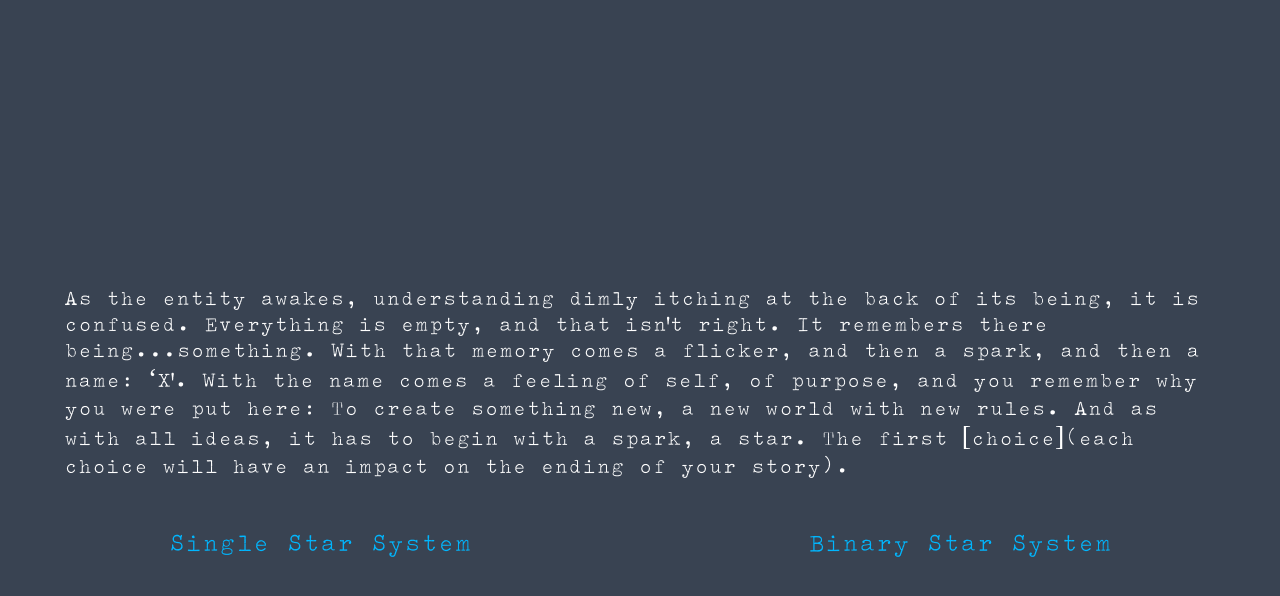
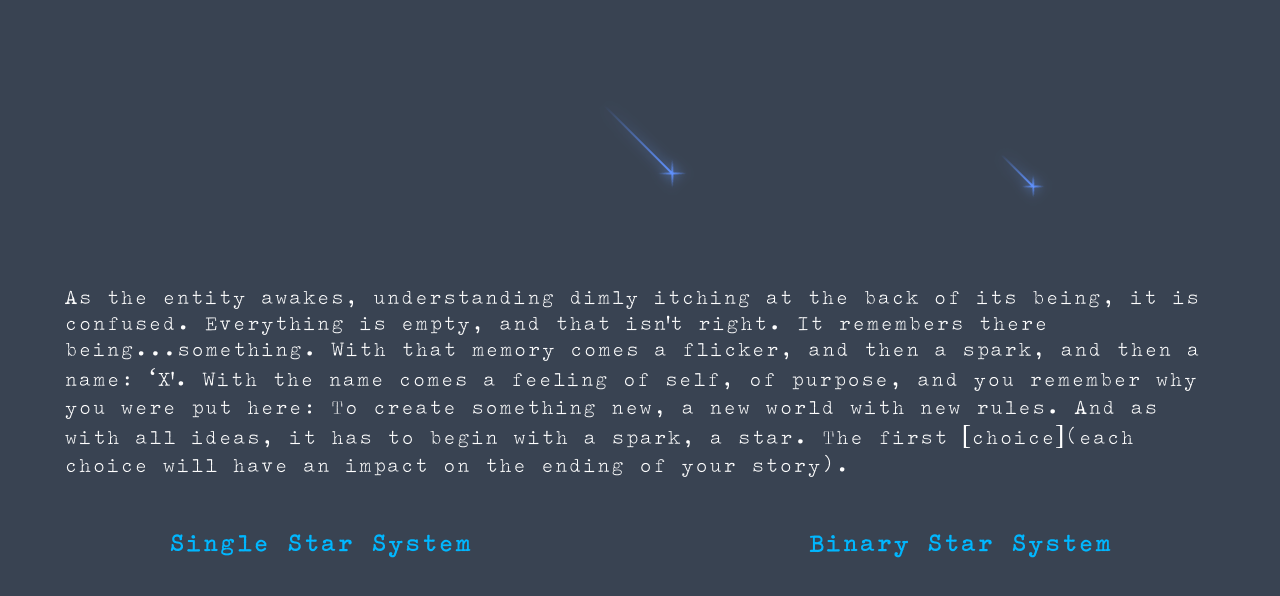
Before and after one commit to Yasmojam/GGJ2022, a React (Create React App) app: page / in a window 1280 px wide. Shown: the top 596 px of the page. Built offline with nearby package versions, Linux system fonts and the light colour scheme; the HTML template or start-up script is replaced by a standard one.

Commit message:
Add stars, style tooltips

```diff
--- a/defaults.scss
+++ b/defaults.scss
@@ -1,3 +1,6 @@
 // _base.scss
 $font-stack: Helvetica, sans-serif;
 $primary-color: #333333;
+
+$link-color: #00b7ff;
+$link-hover-color: #a2e5ff;
--- a/src/App.tsx
+++ b/src/App.tsx
@@ -11,6 +11,17 @@ function App() {
 
   return (
       <div className="App">
+        <div className="night">
+          <div className="shooting_star"></div>
+          <div className="shooting_star"></div>
+          <div className="shooting_star"></div>
+          <div className="shooting_star"></div>
+          <div className="shooting_star"></div>
+          <div className="shooting_star"></div>
+          <div className="shooting_star"></div>
+        </div>
+
+
         <NarrativeText text={gameState.currentPassage?.text} />
 
         <div className="LinksContainer">
--- a/src/components/Link/Link.scss
+++ b/src/components/Link/Link.scss
@@ -5,8 +5,9 @@
   justify-content: center;
   font-family: "Splendid66";
   cursor: pointer;
-  color: #00b7ff;
+  color: defaults.$link-color;
   font-size: larger;
+  font-weight: bold;
   padding: .25rem .5rem;
 }
 
@@ -17,5 +18,5 @@
 }
 
 .Link:hover {
-  color: #a2e5ff;
+  color: defaults.$link-hover-color;
 }
--- a/src/components/NarrativeText/NarrativeText.scss
+++ b/src/components/NarrativeText/NarrativeText.scss
@@ -1,6 +1,42 @@
+@use "defaults";
+
 .NarrativeText {
   display: flex;
   justify-content: center;
   align-items: center;
   padding: 1rem 4rem;
 }
+
+
+.tooltip {
+  color: defaults.$link-color;
+  cursor: pointer;
+  font-weight: bold;
+}
+
+.tooltip:hover {
+  color: defaults.$link-hover-color;
+}
+
+.tooltip-overlay {
+  // background-color: black;
+}
+
+.rc-tooltip {
+  opacity: 1 !important;
+}
+
+.rc-tooltip-inner {
+  // background-color:  !important;
+  font-size: 1.75rem;
+  line-height: normal;
+  border-radius: 8px !important;
+  text-align: center !important;
+  background-color: #222 !important;
+  // border: none !important;
+  color: white !important;
+  // font-weight: bold;
+  min-height: none;
+  min-width: none;
+  max-width: 25rem;
+}
--- a/src/components/NarrativeText/NarrativeText.tsx
+++ b/src/components/NarrativeText/NarrativeText.tsx
@@ -18,10 +18,14 @@ const NarrativeText = ({ text }: NarrativeTextProps) => {
           a: (props: any) => (
             <Tooltip
               placement="top"
-              overlay={props.href}
+              overlay={
+                <div className="tooltip-overlay">
+                  {props.href.replace(/_/g, ' ')}
+                </div>
+              }
               arrowContent={<div className="rc-tooltip-arrow-inner"></div>}
             >
-              <a href="#">{props.children}</a>
+              <span className="tooltip">{props.children}</span>
             </Tooltip>
           ),
         }}
--- a/src/index.css
+++ /dev/null
@@ -1,36 +0,0 @@
-body {
-    margin: 0;
-    font-family: "Splendid66", -apple-system, BlinkMacSystemFont, 'Segoe UI', 'Roboto', 'Oxygen',
-        'Ubuntu', 'Cantarell', 'Fira Sans', 'Droid Sans', 'Helvetica Neue',
-        sans-serif;
-    -webkit-font-smoothing: antialiased;
-    -moz-osx-font-smoothing: grayscale;
-}
-
-* {
-    font-family: "Splendid66";
-}
-
-code {
-    font-family: source-code-pro, Menlo, Monaco, Consolas, 'Courier New',
-        monospace;
-}
-
-@font-face {
-    font-family: "Splendid66";
-    src: url("./fonts/Splendid66/SplendidN.ttf") format("truetype");
-    font-weight: normal;
-}
-
-@font-face {
-    font-family: "Splendid66";
-    src: url("./fonts/Splendid66/SplendidB.ttf") format("truetype");
-    font-weight: bold;
-}
-
-@font-face {
-    font-family: "Splendid66";
-    src: url("./fonts/Splendid66/SplendidI.ttf") format("truetype");
-    font-weight: normal;
-    font-style: italic;
-}
--- a/src/index.js
+++ b/src/index.js
@@ -1,6 +1,6 @@
 import React from "react";
 import ReactDOM from "react-dom";
-import "./index.css";
+import "./index.scss";
 import App from "./App";
 import reportWebVitals from "./reportWebVitals";
 import {GameProvider} from "../src/context/GameContext";
--- /dev/null
+++ b/src/index.scss
@@ -0,0 +1,155 @@
+body {
+    margin: 0;
+    font-family: "Splendid66", -apple-system, BlinkMacSystemFont, 'Segoe UI', 'Roboto', 'Oxygen',
+        'Ubuntu', 'Cantarell', 'Fira Sans', 'Droid Sans', 'Helvetica Neue',
+        sans-serif;
+    -webkit-font-smoothing: antialiased;
+    -moz-osx-font-smoothing: grayscale;
+}
+
+* {
+    font-family: "Splendid66";
+}
+
+code {
+    font-family: source-code-pro, Menlo, Monaco, Consolas, 'Courier New',
+        monospace;
+}
+
+@font-face {
+    font-family: "Splendid66";
+    src: url("./fonts/Splendid66/SplendidN.ttf") format("truetype");
+    font-weight: normal;
+}
+
+@font-face {
+    font-family: "Splendid66";
+    src: url("./fonts/Splendid66/SplendidB.ttf") format("truetype");
+    font-weight: bold;
+}
+
+@font-face {
+    font-family: "Splendid66";
+    src: url("./fonts/Splendid66/SplendidI.ttf") format("truetype");
+    font-weight: normal;
+    font-style: italic;
+}
+
+
+$shooting-time: 3000ms;
+
+.night {
+    position: fixed;
+    width: 300vw;
+    height: 300vh;
+    transform: rotateZ(45deg);
+    pointer-events: none;
+    // animation: sky 200000ms linear infinite;
+}
+
+.shooting_star {
+    position: absolute;
+    left: 50%;
+    top: 50%;
+    // width: 100px;
+    height: 2px;
+    background: linear-gradient(-45deg, rgba(95, 145, 255, 1), rgba(0, 0, 255, 0));
+    border-radius: 999px;
+    filter: drop-shadow(0 0 6px rgba(105, 155, 255, 1));
+    animation:
+        tail $shooting-time ease-in-out infinite,
+        shooting $shooting-time ease-in-out infinite;
+
+    &::before {
+        content: '';
+        position: absolute;
+        top: calc(50% - 1px);
+        right: 0;
+        // width: 30px;
+        height: 2px;
+        background: linear-gradient(-45deg, rgba(0, 0, 255, 0), rgba(95, 145, 255, 1), rgba(0, 0, 255, 0));
+        transform: translateX(50%) rotateZ(45deg);
+        border-radius: 100%;
+        animation: shining $shooting-time ease-in-out infinite;
+    }
+
+    &::after {
+        // CodePen Error
+        // @extend .shooting_star::before;
+
+        content: '';
+        position: absolute;
+        top: calc(50% - 1px);
+        right: 0;
+        // width: 30px;
+        height: 2px;
+        background: linear-gradient(-45deg, rgba(0, 0, 255, 0), rgba(95, 145, 255, 1), rgba(0, 0, 255, 0));
+        transform: translateX(50%) rotateZ(45deg);
+        border-radius: 100%;
+        animation: shining $shooting-time ease-in-out infinite;
+        transform: translateX(50%) rotateZ(-45deg);
+    }
+
+    @for $i from 1 through 20 {
+        &:nth-child(#{$i}) {
+            $delay: random(9999) + 0ms;
+            top: calc(50% - #{random(800) - 200px});
+            left: calc(50% - #{random(600) + 0px});
+            animation-delay: $delay;
+            // opacity: random(50) / 100 + 0.5;
+
+            &::before,
+            &::after {
+                animation-delay: $delay;
+            }
+        }
+    }
+}
+
+@keyframes tail {
+    0% {
+        width: 0;
+    }
+
+    30% {
+        width: 100px;
+    }
+
+    100% {
+        width: 0;
+    }
+}
+
+@keyframes shining {
+    0% {
+        width: 0;
+    }
+
+    50% {
+        width: 30px;
+    }
+
+    100% {
+        width: 0;
+    }
+}
+
+@keyframes shooting {
+    0% {
+        transform: translateX(0);
+    }
+
+    100% {
+        transform: translateX(300px);
+    }
+}
+
+@keyframes sky {
+    0% {
+        transform: rotate(45deg);
+    }
+
+    100% {
+        transform: rotate(45 + 360deg);
+    }
+}
```
